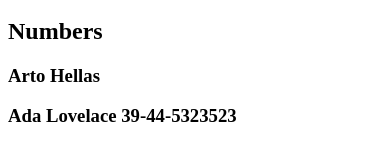
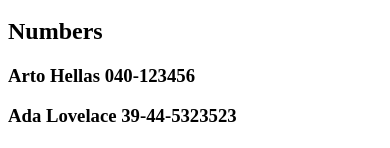
Before and after one commit to Kamrulislam7/fullstackopen, a React (Vite) app in the folder part2/phonebook/: page / in a window 390 px wide. Shown: the part 213-361 px from the top of the page. Built offline with nearby package versions, Linux system fonts and the light colour scheme; data requests are answered from the project's data file.

Commit message:
phonebook_2.11

```diff
--- /dev/null
+++ b/part2/phonebook/db.json
@@ -0,0 +1,24 @@
+{
+  "persons": [
+    {
+      "name": "Arto Hellas",
+      "number": "040-123456",
+      "id": "1"
+    },
+    {
+      "name": "Ada Lovelace",
+      "number": "39-44-5323523",
+      "id": "2"
+    },
+    {
+      "name": "Dan Abramov",
+      "number": "12-43-234345",
+      "id": "3"
+    },
+    {
+      "name": "Mary Poppendieck",
+      "number": "39-23-6423122",
+      "id": "4"
+    }
+  ]
+}
--- a/part2/phonebook/package.json
+++ b/part2/phonebook/package.json
@@ -7,9 +7,11 @@
     "dev": "vite",
     "build": "vite build",
     "lint": "eslint .",
-    "preview": "vite preview"
+    "preview": "vite preview",
+    "server": "json-server -p 3001 db.json"
   },
   "dependencies": {
+    "axios": "^1.18.1",
     "react": "^19.2.7",
     "react-dom": "^19.2.7"
   },
@@ -22,6 +24,7 @@
     "eslint-plugin-react-hooks": "^7.1.1",
     "eslint-plugin-react-refresh": "^0.5.3",
     "globals": "^17.7.0",
+    "json-server": "^1.0.0-beta.15",
     "vite": "^8.1.1"
   }
 }
--- a/part2/phonebook/src/App.jsx
+++ b/part2/phonebook/src/App.jsx
@@ -1,15 +1,20 @@
-import { useState } from "react";
+import { useEffect, useState } from "react";
+import axios from "axios";
 
 const App = () => {
-  const [persons, setPersons] = useState([
-    { name: "Arto Hellas", id: 1 },
-    { name: "Ada Lovelace", number: "39-44-5323523", id: 2 },
-    { name: "Dan Abramov", number: "12-43-234345", id: 3 },
-    { name: "Mary Poppendieck", number: "39-23-6423122", id: 4 },
-  ]);
+  const [persons, setPersons] = useState([]);
   const [newName, setNewName] = useState("");
   const [newNumber, setNewNumber] = useState(0);
   const [filter, setFilter] = useState("");
+
+  useEffect(() => {
+    console.log("effect");
+    axios.get("http://localhost:3001/persons").then((response) => {
+      console.log("promise fulfilled");
+      setPersons(response.data);
+    });
+  }, []);
+  console.log("render", persons.length, "notes");
 
   const personsToShow = persons.filter((person) =>
     person.name.toLowerCase().includes(filter.toLowerCase()),
```
Also changed, not shown: 2 other files (tests, documents, lock files or other folders).
